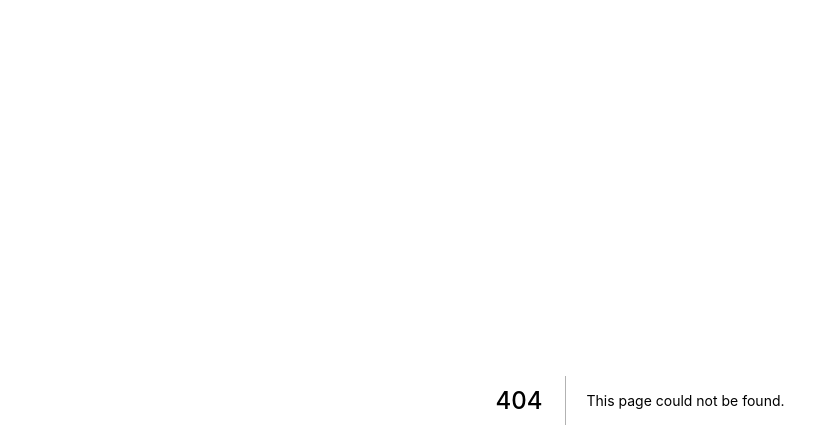
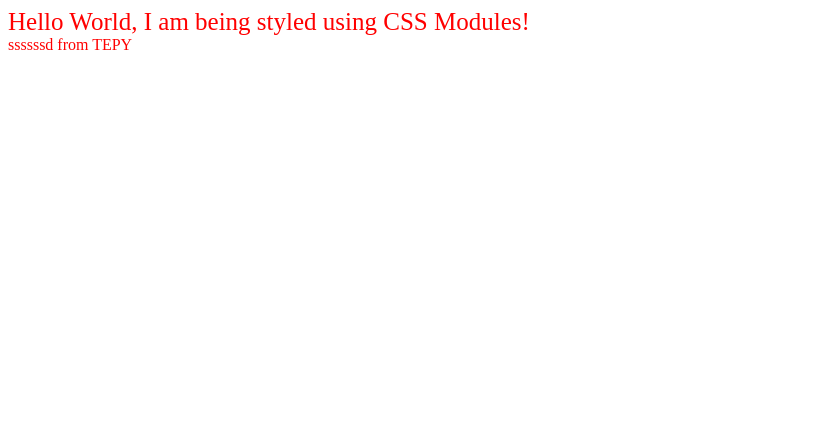
Before and after one commit to TepyThai/richo-360, a Next.js app: page /release in a window 1280 px wide. Before the commit this address had no page. Shown: the top 448 px of the page, without its empty margins (0-839 px from the left). Built offline with nearby package versions, Linux system fonts and the light colour scheme.

Commit message:
add simple phrase

```diff
--- /dev/null
+++ b/pages/release.js
@@ -0,0 +1,10 @@
+import HelloWorld from '../component/hello-world';
+
+export default function Home() {
+  return (
+    <div className="example">
+      <HelloWorld />
+      <div>ssssssd from TEPY</div>
+    </div>
+  );
+}
```
